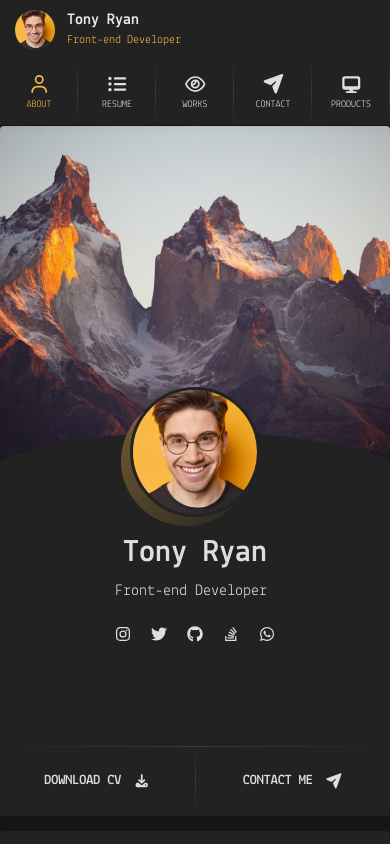
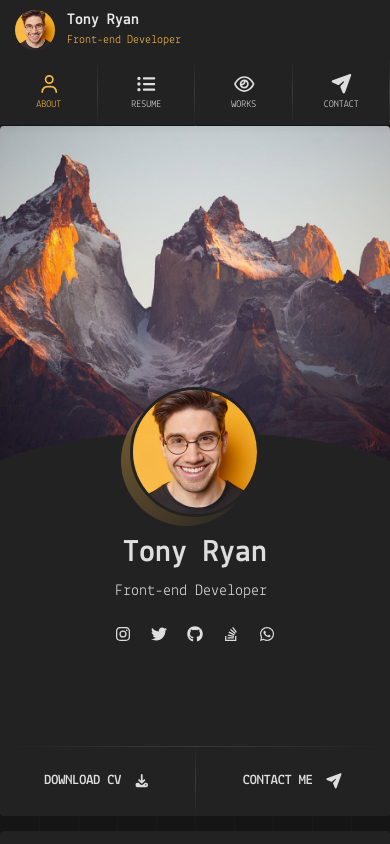
Before and after one commit to youssefmahmoud20/Youssef-Mahmoud-Portfolio, a React (Vite) app: page /developer/ in a window 390 px wide. Shown: the top 844 px of the page. Built offline with nearby package versions, Linux system fonts and the light colour scheme.

Commit message:
Update Site source

```diff
--- a/src/components.tsx
+++ b/src/components.tsx
@@ -201,7 +201,6 @@ export function SiteShell({
   const active = location.pathname === base || location.pathname === base + "/"
     ? navItems.find((item) => "#" + item.id === location.hash)?.id ?? "home"
     : location.pathname.includes("/portfolio-archive/") ? "works"
-    : /\/(product|product-category|shop|cart|checkout)(\/|$)/.test(location.pathname) ? "products"
     : undefined;
   return (
     <>
--- a/src/content.ts
+++ b/src/content.ts
@@ -6,7 +6,6 @@ export const navItems = [
   { id: "resume", label: "Resume", icon: "list" },
   { id: "works", label: "Works", icon: "eye" },
   { id: "contact", label: "Contact", icon: "plane" },
-  { id: "products", label: "Products", icon: "desktop" },
 ];
 export const roles = [
   "Back-end Developer",
--- a/src/sections.tsx
+++ b/src/sections.tsx
@@ -4,7 +4,6 @@ import { Link } from "react-router-dom";
 import { motion } from "motion/react";
 import {
   asset,
-  base,
   home,
   services,
   clients,
@@ -18,13 +17,11 @@ import {
   languages,
   works,
   workUrl,
-  products,
 } from "./content";
 import type { Work } from "./content";
 import { Heading, Facts, IconTitle, Action } from "./components";
 import { Icon } from "./icons";
 import { useApp } from "./state";
-import { ProductGrid } from "./commerce";
 
 export function About() {
   return (
@@ -581,27 +578,12 @@ function ContactForm() {
     </form>
   );
 }
-export function Products() {
-  return (
-    <section>
-      <Heading>Products</Heading>
-      <div className="grid-content">
-        <ProductGrid items={products} />
-        <div className="center">
-          <Action to={`${base}/shop/`}>All Products</Action>
-        </div>
-      </div>
-    </section>
-  );
-}
-
 export function HomePanels({ active }: { active: string }) {
   const panels = [
     ["home", About],
     ["resume", Resume],
     ["works", Works],
     ["contact", Contact],
-    ["products", Products],
   ] as const;
   useEffect(() => {
     if (matchMedia("(max-width:1120px)").matches && active !== "home")
--- a/src/styles.css
+++ b/src/styles.css
@@ -2034,7 +2034,7 @@ dialog.overlay[open] {
     overscroll-behavior-x: contain;
   }
   .navigation nav a {
-    flex: 0 0 20%;
+    flex: 1 0 25%;
     height: 65px;
     gap: 7px;
     min-width: 64px;
```
